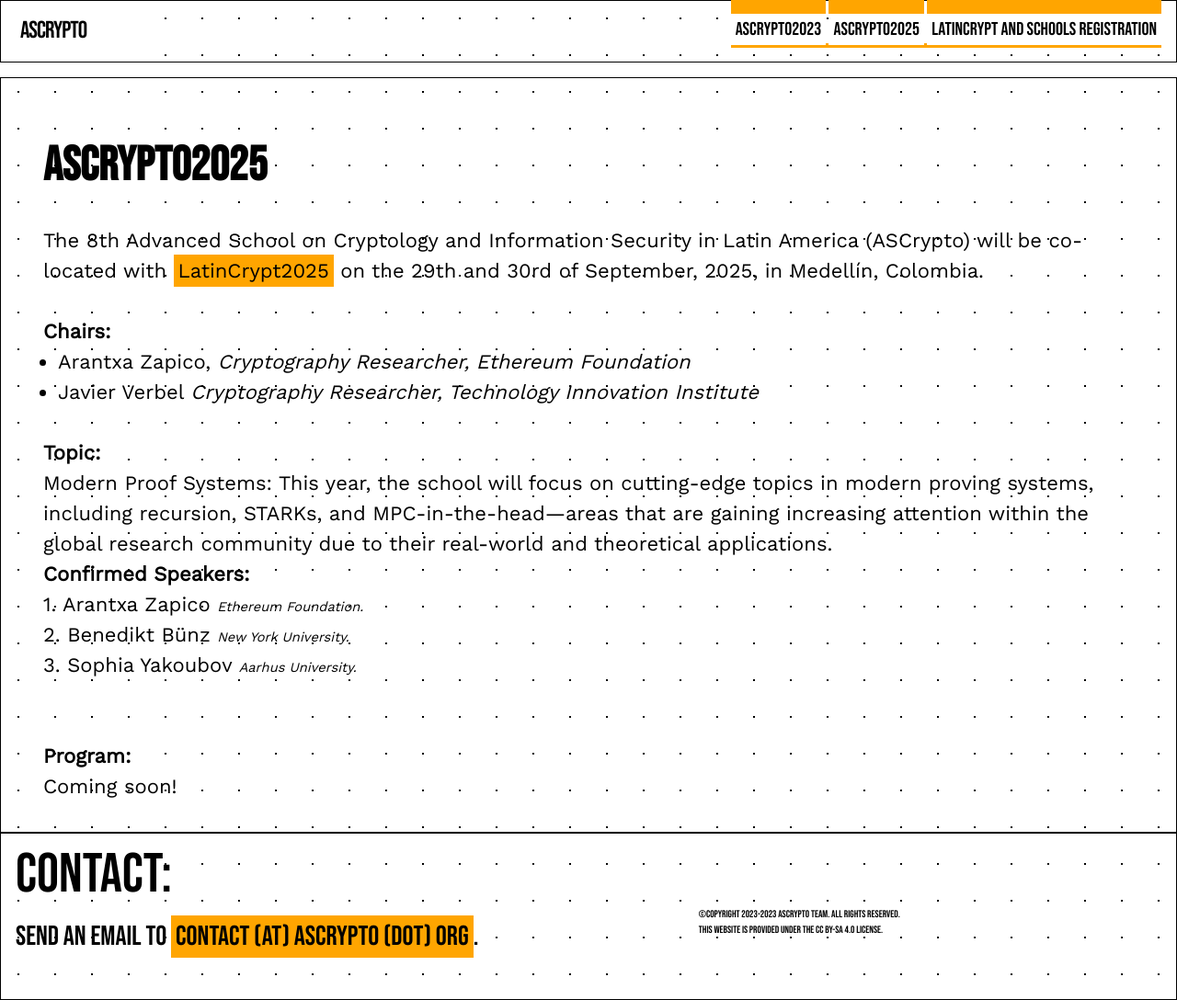
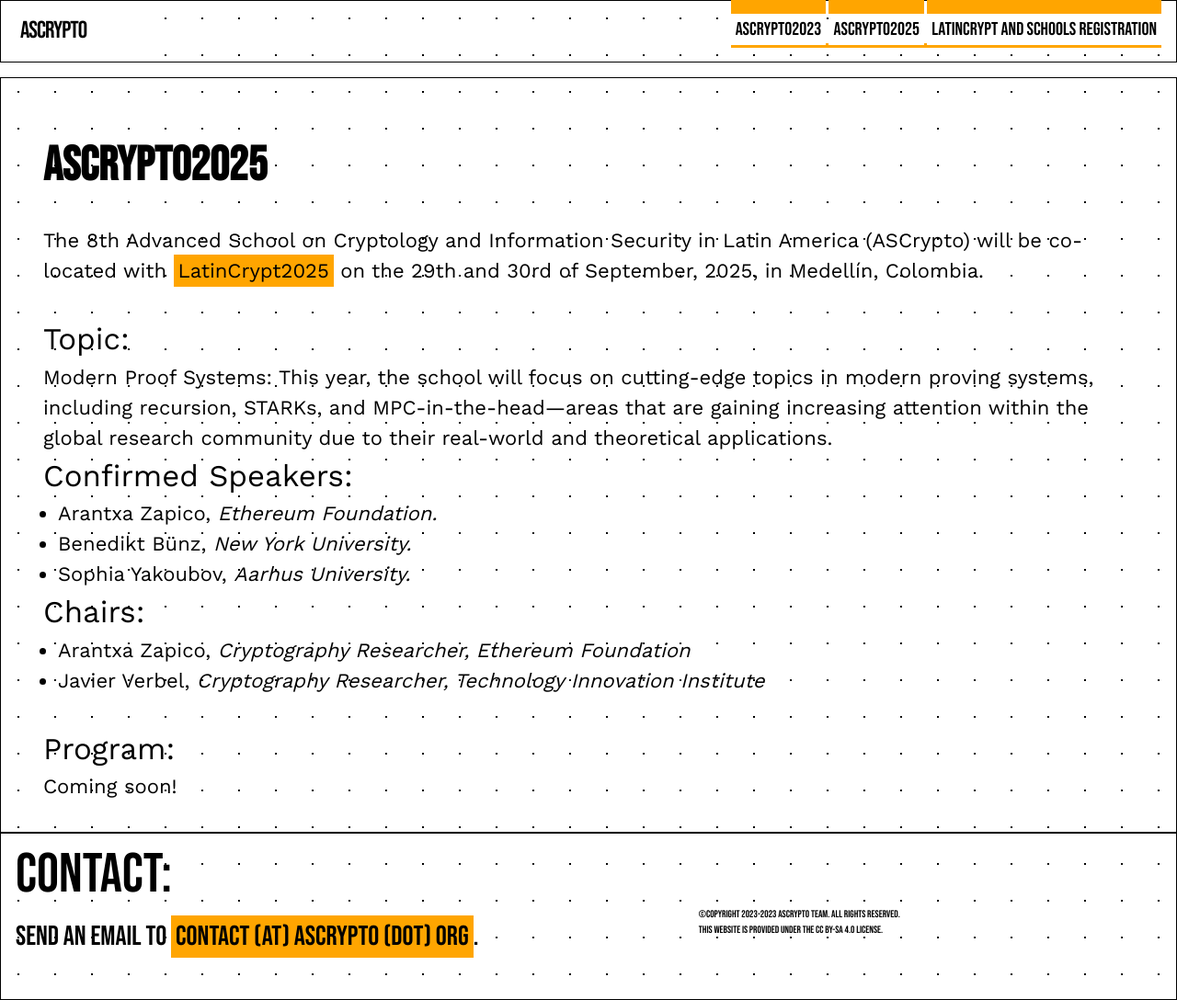
Before and after one commit to claucece/ascrypto, a Jekyll site: the page built from 2025.html, in a window 1280 px wide. Shown: the whole page at 92% size. Built offline with Jekyll 4.4.1, drawn with Linux system fonts in a browser that asks for light colours.

Commit message:
Improved view

```diff
--- a/2025.html
+++ b/2025.html
@@ -9,27 +9,35 @@ tags: menu
   <br>
   <p>The 8th Advanced School on Cryptology and Information Security in Latin America (ASCrypto) will be co-located with <a href="https://ciencias.medellin.unal.edu.co/eventos/latincrypt/" target="_blank">LatinCrypt2025</a> on the 29th and 30rd of September, 2025, in Medellín, Colombia.</a></p>
   <br>
-	<p><b>Chairs:</b></p>
+
+	<section id="topic">
+  <h2>Topic: </h2>
+	<p>Modern Proof Systems: This year, the school will focus on cutting-edge topics in modern proving systems, including recursion, STARKs, and MPC-in-the-head—areas that are gaining increasing attention within the global research community due to their real-world and theoretical applications.
+	</p>
+</section>
+
+	<section id="speakers">
+  <h2>Confirmed Speakers: </h2>
+		<ul>
+		<li> Arantxa Zapico,       <i>Ethereum Foundation. </i>
+		<li> Benedikt Bünz,      <i> New York University. </i>
+		<li> Sophia Yakoubov,      <i>Aarhus University. </i>
+			</ul>
+</section>
+
+<section id="topic">
+  <h2>Chairs: </h2>
 	<ul>
 	  <li>Arantxa Zapico, <i>Cryptography Researcher, Ethereum Foundation</i>
-		<li>Javier Verbel <i>Cryptography Researcher, Technology Innovation Institute</i></li>
+		<li>Javier Verbel, <i>Cryptography Researcher, Technology Innovation Institute</i></li>
 	</ul>
 	<br>
-	<p><b>Topic:</b></p>
-	<p>Modern Proof Systems: This year, the school will focus on cutting-edge topics in modern proving systems, including recursion, STARKs, and MPC-in-the-head—areas that are gaining increasing attention within the global research community due to their real-world and theoretical applications.
-	</p>
-	<p><b>Confirmed Speakers:</b></p>
-	<td>1. Arantxa Zapico
-            <i id="small">Ethereum Foundation. </i>
-				</td> <br>
-    <td>2.  Benedikt Bünz
-        <i id="small"> New York University. </i>
-				</td> <br>
-	<td>3. Sophia Yakoubov <i id="small">Aarhus University. </i>
-				</td> <br>
-	<br><br>
-	<p><b>Program:</b></p>
+</section>
+
+<section id="program">
+  <h2>Program: </h2>
 	<p>Coming soon!</p>
 	<br>
+</section>
 
 </div>
```
